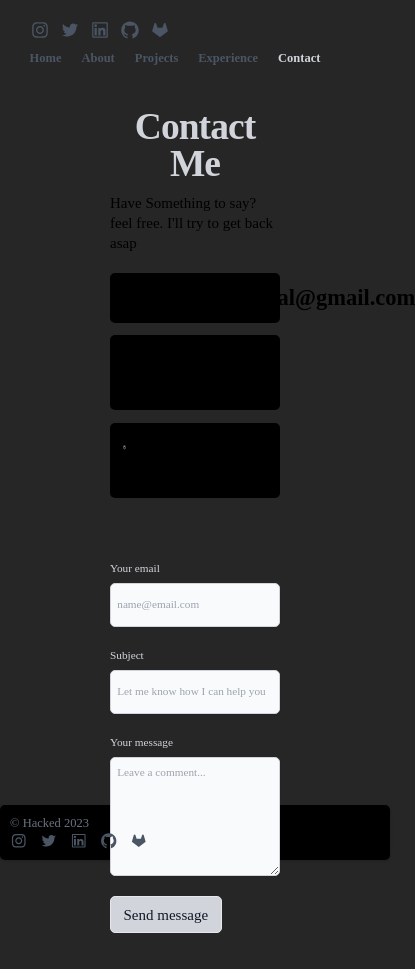
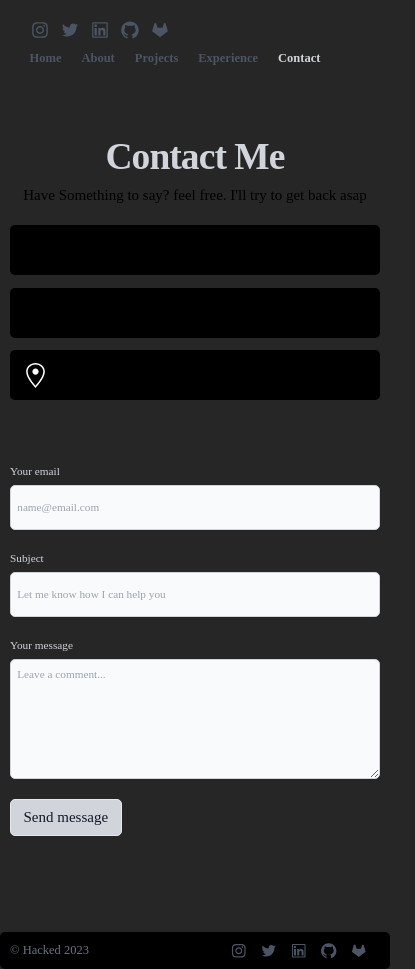
Before and after one commit to dhlpradip/portfolio, a Next.js app: page /contact in a window 390 px wide. Shown: the whole page, 415 px wide, since content can reach past the window. Built offline with nearby package versions, Linux system fonts and the light colour scheme.

Commit message:
google seo

```diff
--- a/components/Button.js
+++ b/components/Button.js
@@ -16,7 +16,7 @@ const Button = ({
           }
     return (
         <>
-        <Link href={btnLink ? btnLink :'/'} style={style} className={outline ? "bg-transparent" : 'bg-gray:600 animate-pulse'} target={blank && "_blank"}>
+        <Link href={btnLink ? btnLink :'/'} style={style} className={outline ? "bg-transparent" : 'bg-gray:600 animate-pulse'} target={blank ? "_blank" : "_self"}>
         {btnText}
       </Link>
         </>
--- a/components/ContactForm.js
+++ b/components/ContactForm.js
@@ -64,11 +64,9 @@ const ContactForm = () => {
         }
     }
 
-
-
     return (
-        <section className="mx-20 px-20" style={{height: "85vh"}}>
-        <div className="py-8 lg:py-16 px-4 mx-auto max-w-screen">
+        <section className="" style={{height: "100vh"}}>
+        <div className="py-20 lg:py-16 px-4 mx-auto max-w-screen">
       <h2 className="mb-4 text-6xl tracking-tight font-extrabold text-center text-gray-300 dark:text-white">Contact Me</h2>
       <PText className="my-8 lg:mb-16 text-3xl font-light text-center text-gray-400 dark:text-gray-400 sm:text-xl">Have Something to say? feel free. I'll try to get back asap</PText>
       {/* <div className="flex flex-row justify-between mx-48 gap-20 my-20"> */}
--- a/components/ContainerBlock.js
+++ b/components/ContainerBlock.js
@@ -30,6 +30,7 @@ export default function ContainerBlock({ children, ...customMeta }) {
           rel="canonical"
           href={`https://yourwebsite.com${router.asPath}`}
         />
+        <meta name="google-site-verification" content="rr3sCjhb92dMLITE924tlK9biOnG3vxqIcLF91zc51A" />
         <meta property="og:type" content={meta.type} />
         <meta property="og:site_name" content="Pradeep Dahal" />
         <meta property="og:description" content={meta.description} />
--- a/components/Footer.js
+++ b/components/Footer.js
@@ -3,8 +3,8 @@ import {GiCoffeeCup} from "react-icons/gi"
 
 const Footer = () => {
     return (
-<footer className=" w-full p-4 bg-black rounded-lg shadow md:flex md:items-center md:justify-between md:p-6 dark:bg-gray-800">
-<span className="text-xl text-gray-500 dark:text-gray-300 sm:text-center">© <a href="https://erpradeepdahal.com.np/" className="">Hacked</a> {new Date().getFullYear()}
+<footer className=" w-full p-4 bg-black rounded-lg shadow flex justify-between md:items-center md:justify-between md:p-6 dark:bg-gray-800">
+<span className="text-xl text-gray-500 dark:text-gray-30 text-center">© <a href="https://erpradeepdahal.com.np/" className="">Hacked</a> {new Date().getFullYear()}
         </span>
     <ul className="flex flex-wrap gap-5 mr-5 items-center  text-xl text-gray-500 dark:text-gray-400 sm:mt-0">
         <li>
```
